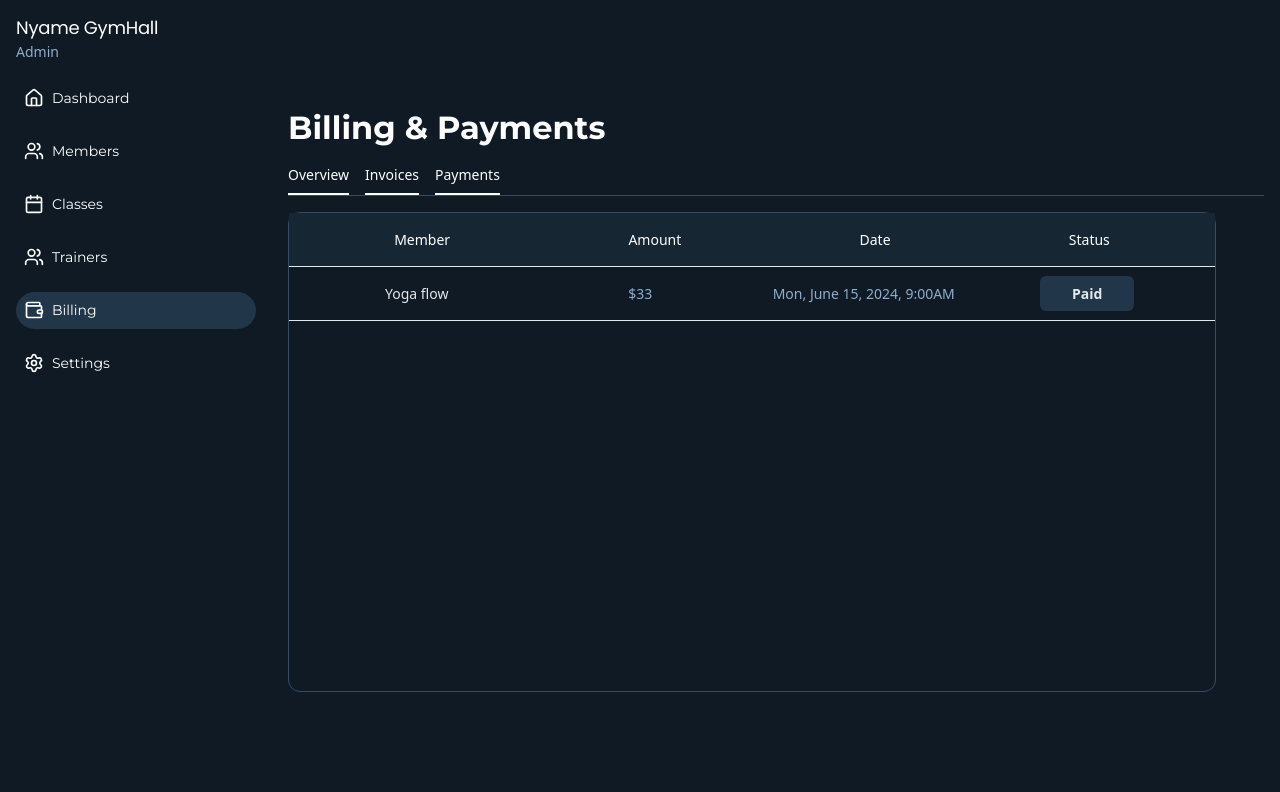
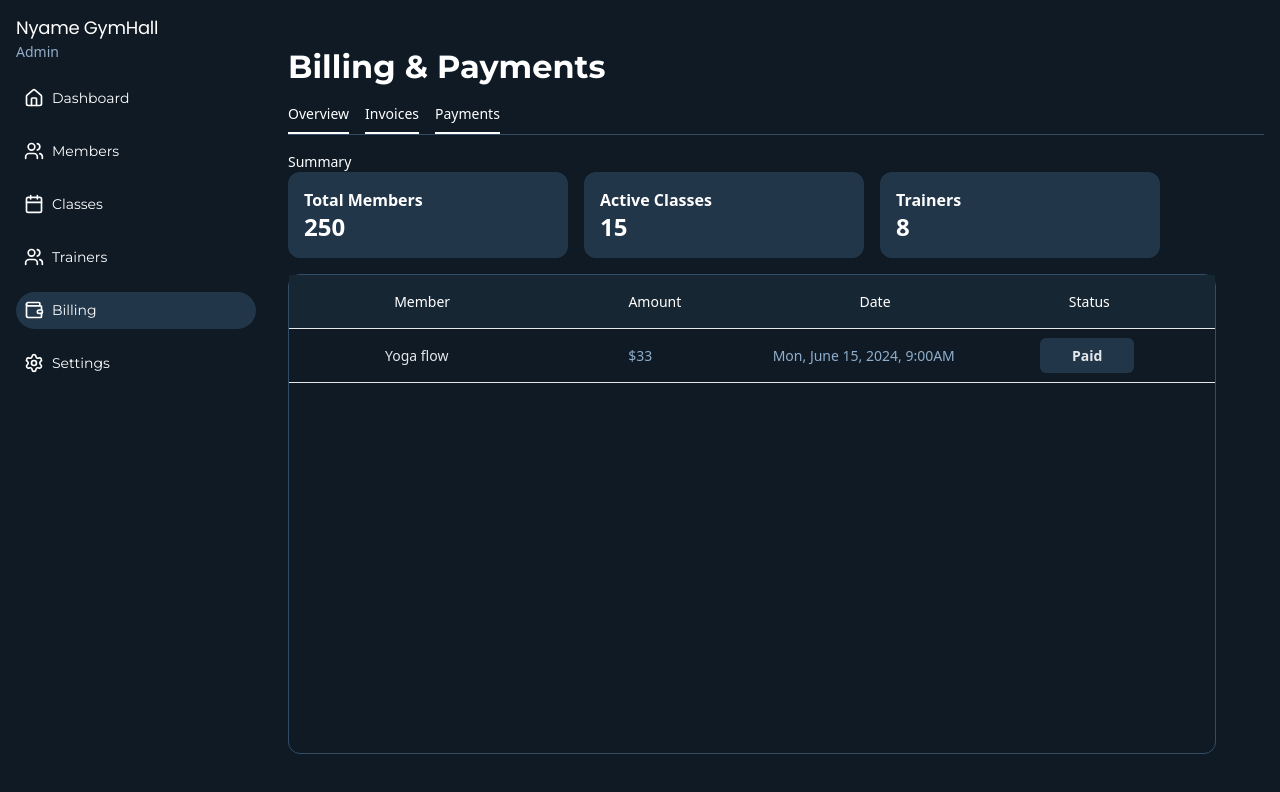
Before and after one commit to mafindijr/Gym-Management-System, a React (Vite) app: page /billing in a window 1280 px wide. Shown: the top 792 px of the page. Built offline with nearby package versions, Linux system fonts and the light colour scheme.

Commit message:
working on the billing payments component

```diff
--- a/src/pages/billing-payment.jsx
+++ b/src/pages/billing-payment.jsx
@@ -34,6 +34,27 @@ export default function BillingPayment() {
                             <span className='border-b-2 pb-2'>Invoices</span>
                             <span className='border-b-2 pb-2'>Payments</span>
                         </div>
+                        <div>
+                            <div>
+                                <h4>Summary</h4>
+                            </div>
+                            <div>
+                                <div className='flex gap-4'>
+                                    <div className='w-[280px] h-[120] rounded-[12px] p-4 text-left bg-[#223649]'>
+                                        <p className='font-semibold text-[16px] leading-[24px]'>Total Members</p>
+                                        <p className='font-bold text-[24px] leading-[30px]'>250</p>
+                                    </div>
+                                    <div className='w-[280px] h-[120] rounded-[12px] p-4 text-left bg-[#223649]'>
+                                        <p className='font-semibold text-[16px] leading-[24px]'>Active Classes</p>
+                                        <p className='font-bold text-[24px] leading-[30px]'>15</p>
+                                    </div>
+                                    <div className='w-[280px] h-[120] rounded-[12px] p-4 text-left bg-[#223649]'>
+                                        <p className='font-semibold text-[16px] leading-[24px]'>Trainers</p>
+                                        <p className='font-bold text-[24px] leading-[30px]'>8</p>
+                                    </div>
+                                </div>
+                            </div>
+                        </div>
                         <div className="w-[928px] h-[480px] flex flex-col border-1 inset-1 border-[#334d66] rounded-[12px]">
                                 <div className='flex justify-around items-center bg-[#172633] p-4 border-[#e5e8eb] border-b-1'>
                                     <div><span>Member</span></div>
```
